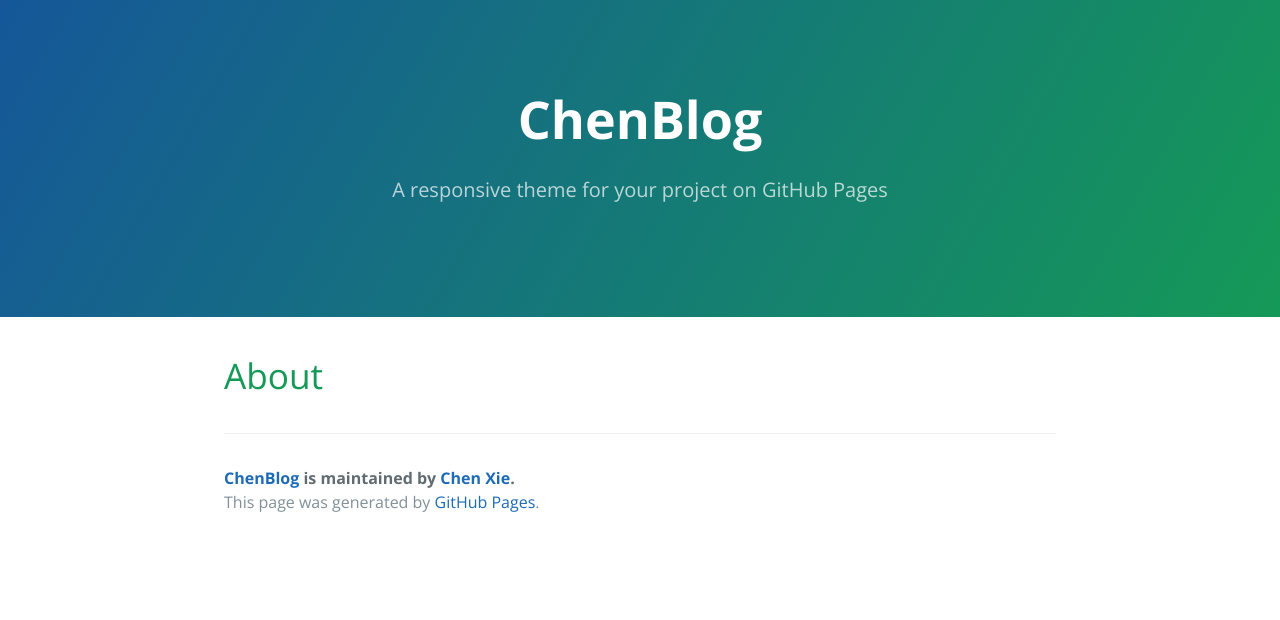
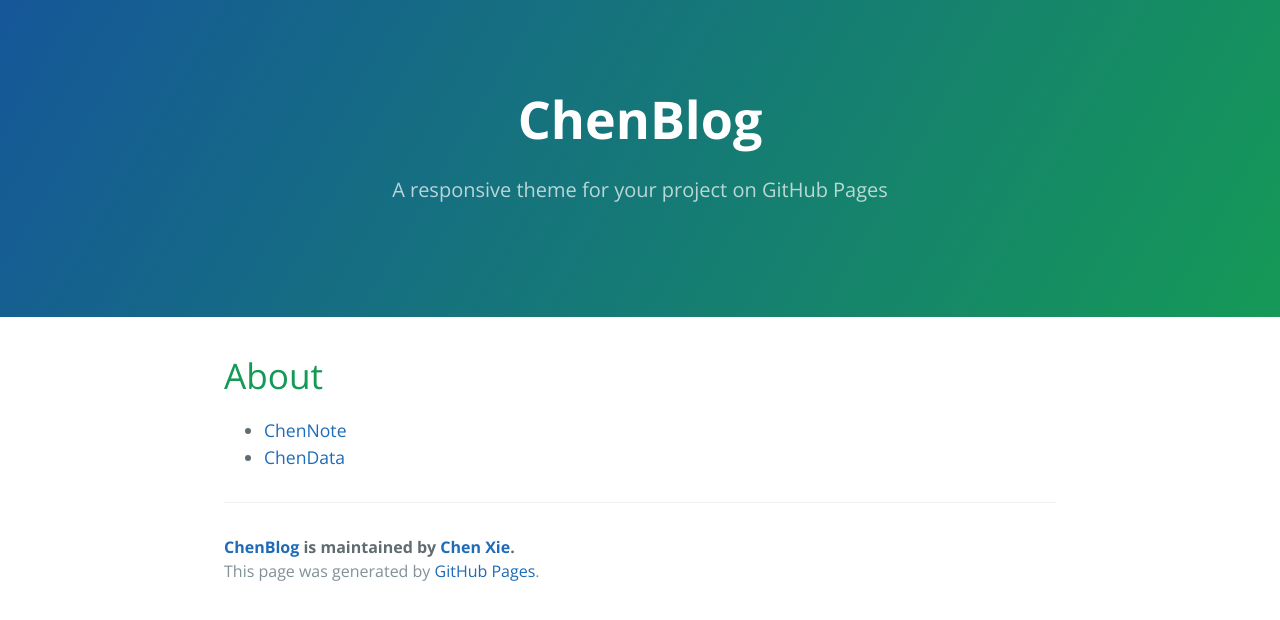
Before and after one commit to neilChenXie/neilChenXie.github.io, a Jekyll site: the page built from about.md, in a window 1280 px wide. Shown: the top 620 px of the page. Built offline with Jekyll 4.4.1, drawn with Linux system fonts in a browser that asks for light colours.

Commit message:
new file:   _data/project.yml

```diff
--- /dev/null
+++ b/_data/project.yml
@@ -0,0 +1,5 @@
+- name: ChenNote
+  github: /ChenNote
+
+- name: ChenData
+  github: /ChenData
--- a/_date/author.yml
+++ /dev/null
@@ -1,2 +0,0 @@
-- name: Chen Xie
-  github: https://github.com/neilChenXie
--- a/about.md
+++ b/about.md
@@ -3,3 +3,8 @@ layout: page
 title: About
 permalink: /about/
 ---
+<ul class="arc-list">
+{% for project in site.data.project %}
+    <li><a href="{{ project.github }}">{{ project.name }}</a></li>
+{% endfor %}
+</ul>
```
